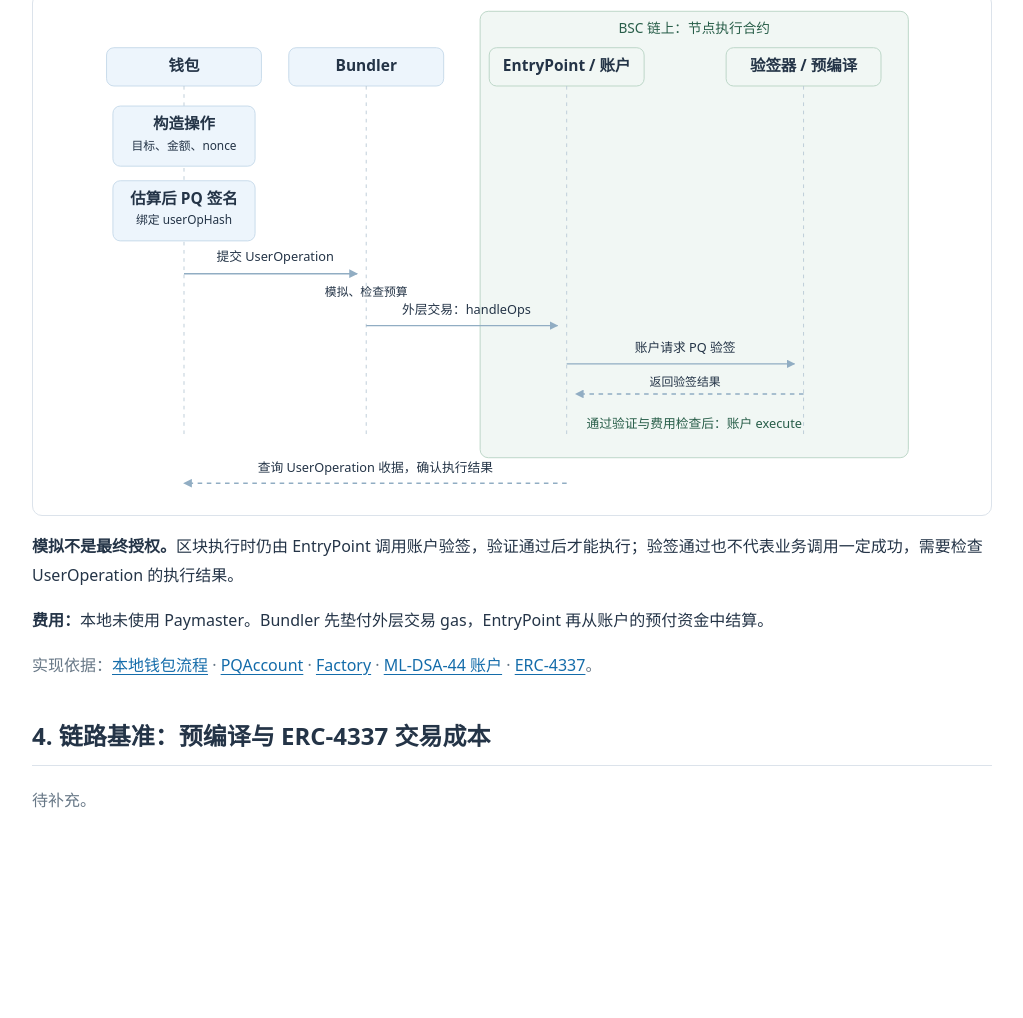
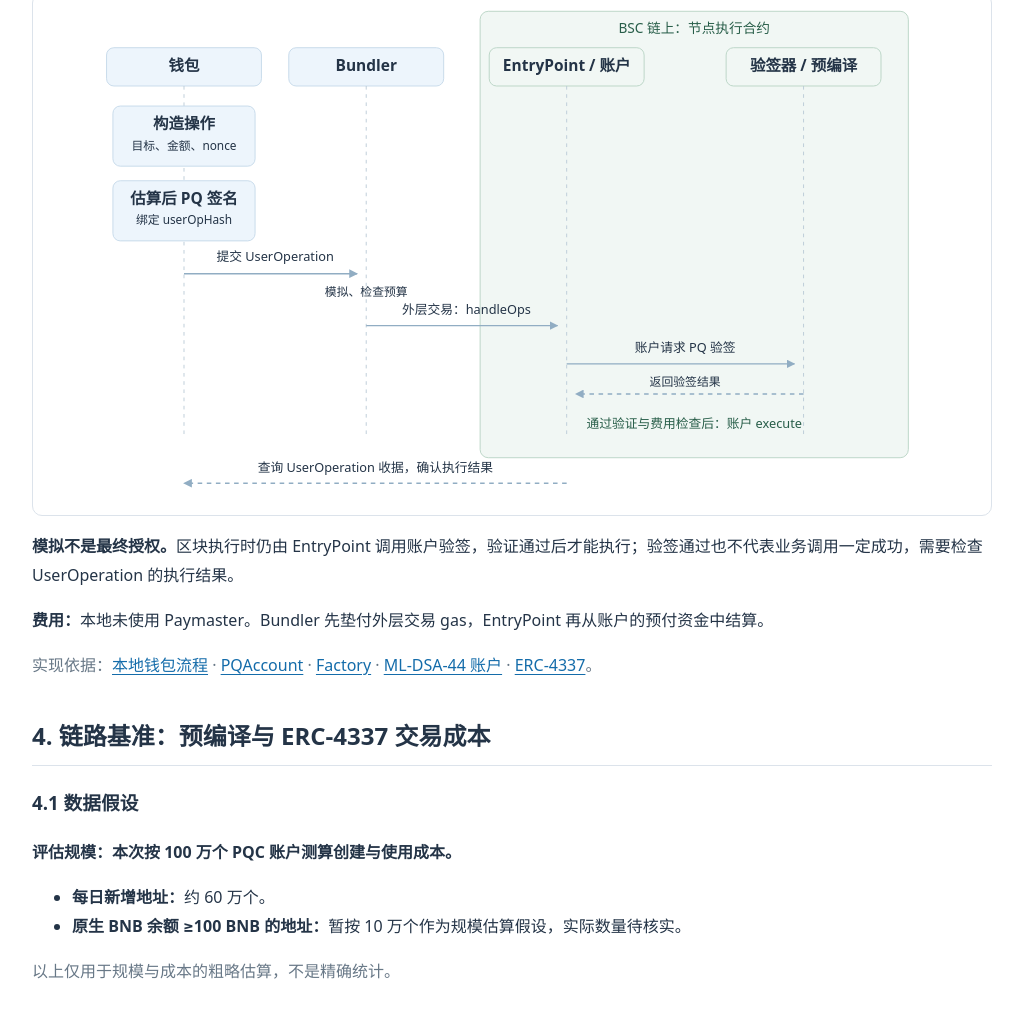
Before and after one commit to will-2012/bsc-pqc-playground, a plain HTML site: page docs/bsc-pqc-share.html in a window 1280 px wide. Shown: the part 6677-7695 px from the top of the page, without its empty margins (128-1151 px from the left). Before the commit the page ends 7540 px from the top, so only its background shows below. Drawn offline with Linux system fonts and the light colour scheme.

Commit message:
docs: add account scale assumptions

```diff
--- a/docs/bsc-pqc-share.html
+++ b/docs/bsc-pqc-share.html
@@ -327,7 +327,13 @@
     </section>
     <section id="chain-bench">
       <h2>4. 链路基准：预编译与 ERC-4337 交易成本</h2>
-      <p class="placeholder">待补充。</p>
+      <h3>4.1 数据假设</h3>
+      <p><strong>评估规模：本次按 100 万个 PQC 账户测算创建与使用成本。</strong></p>
+      <ul>
+        <li><strong>每日新增地址：</strong>约 60 万个。</li>
+        <li><strong>原生 BNB 余额 ≥100 BNB 的地址：</strong>暂按 10 万个作为规模估算假设，实际数量待核实。</li>
+      </ul>
+      <p class="placeholder">以上仅用于规模与成本的粗略估算，不是精确统计。</p>
     </section>
   </main>
 </body>
```
